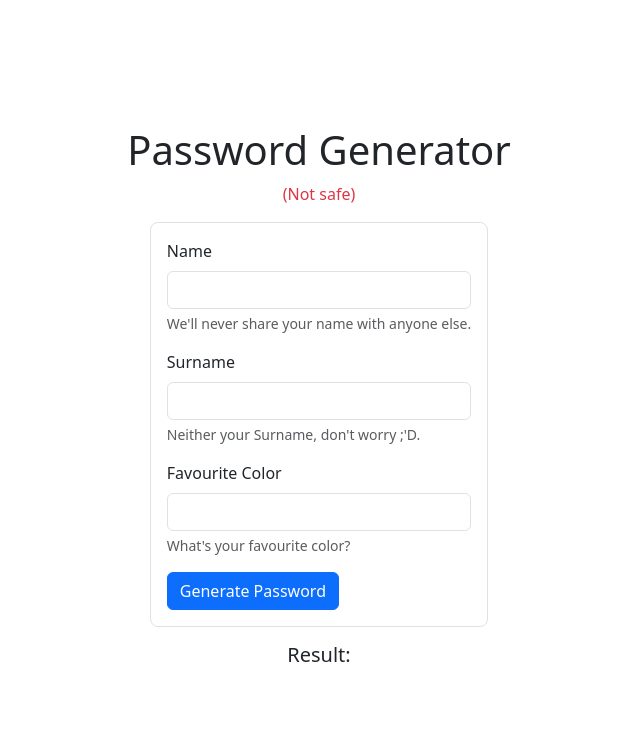
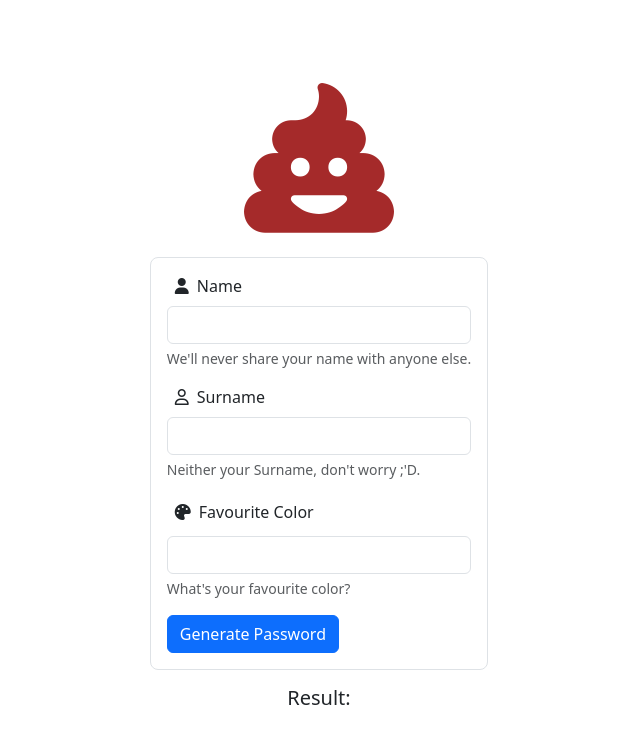
Before and after one commit to antoniostassi/js-pwdgen-wannabe, a plain HTML site: page index.html in a window 1280 px wide. Shown: the whole page, without its empty margins (321-961 px from the left). Drawn offline with nearby package versions, Linux system fonts and the light colour scheme.

Commit message:
HTML | - H1 + Logo

```diff
--- a/index.html
+++ b/index.html
@@ -7,29 +7,30 @@
         <title>Password Generator</title>
         <!-- Bootstrap -->
         <link href="https://cdn.jsdelivr.net/npm/bootstrap@5.3.3/dist/css/bootstrap.min.css" rel="stylesheet" integrity="sha384-QWTKZyjpPEjISv5WaRU9OFeRpok6YctnYmDr5pNlyT2bRjXh0JMhjY6hW+ALEwIH" crossorigin="anonymous">
+        <!-- FA Icons -->
+        <link rel="stylesheet" href="https://cdnjs.cloudflare.com/ajax/libs/font-awesome/6.5.2/css/all.min.css" integrity="sha512-SnH5WK+bZxgPHs44uWIX+LLJAJ9/2PkPKZ5QiAj6Ta86w+fsb2TkcmfRyVX3pBnMFcV7oQPJkl9QevSCWr3W6A==" crossorigin="anonymous" referrerpolicy="no-referrer" />
     </head>
 
     <body>
 
         <div class="container-fluid d-flex flex-column justify-content-center align-items-center" style="min-height: 800px;">
-            <h1 class="text-center">Password Generator</h1>
-            <span class="mb-3 text-danger">(Not safe)</span>
+            <i class="fa-solid fa-poo mb-4" style="font-size:150px; color:brown;"></i>
             <form action="" id="userForm" class="border border-1 rounded-3 p-3">
 
                 <div class="mb-3">
-                  <label for="inputName" class="form-label">Name</label>
+                  <label for="inputName" class="form-label"><i class="fa-solid fa-user mx-2"></i>Name</label>
                   <input type="text" class="form-control" id="inputName" aria-describedby="nameHelp" required>
                   <div id="nameHelp" class="form-text">We'll never share your name with anyone else.</div>
                 </div>
 
                 <div class="mb-3">
-                    <label for="inputSurname" class="form-label">Surname</label>
+                    <label for="inputSurname" class="form-label"><i class="fa-regular fa-user mx-2"></i>Surname</label>
                     <input type="text" class="form-control" id="inputSurname" aria-describedby="surnameHelp" required>
                     <div id="surnameHelp" class="form-text">Neither your Surname, don't worry ;'D.</div>
                 </div>
 
                 <div class="mb-3">
-                  <label for="inputColor" class="form-label">Favourite Color</label>
+                  <label for="inputColor" class="form-label"><i class="fa-solid fa-palette m-2"></i>Favourite Color</label>
                   <input type="text" class="form-control" id="inputColor" aria-describedby="colorHelp" required>
                   <div id="colorHelp" class="form-text">What's your favourite color?</div>
                 </div>
```
